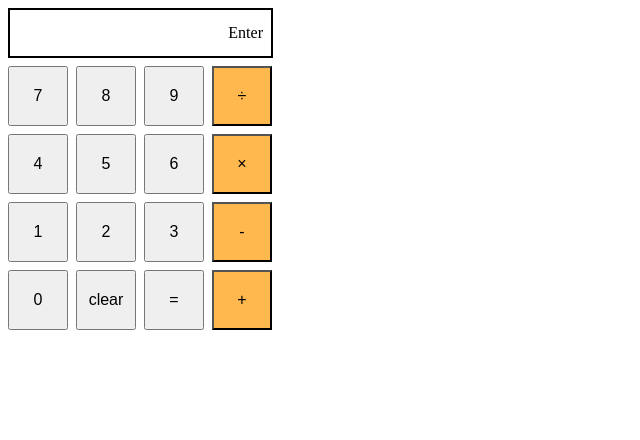
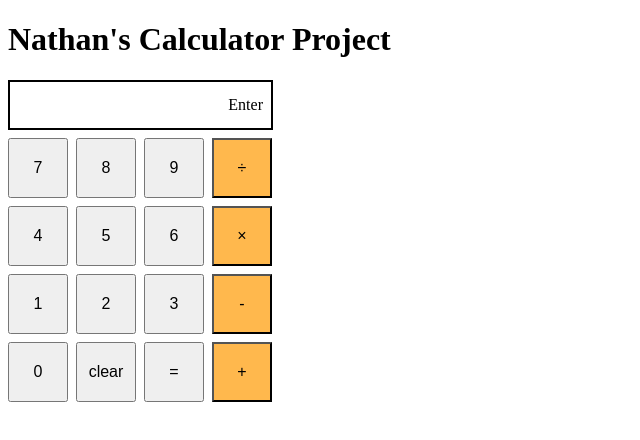
Before and after one commit to nspain96/calculator, a plain HTML site: page index.html in a window 1280 px wide. Shown: the whole page, without its empty margins (0-640 px from the left). Drawn offline with Linux system fonts and the light colour scheme.

Commit message:
Add Title

```diff
--- a/index.html
+++ b/index.html
@@ -9,6 +9,7 @@
 
 <body>
 
+<h1>Nathan's Calculator Project</h1>
     <div class = "screen">Enter</div>
     <div class = "buttons">
         <button>7</button>
```
